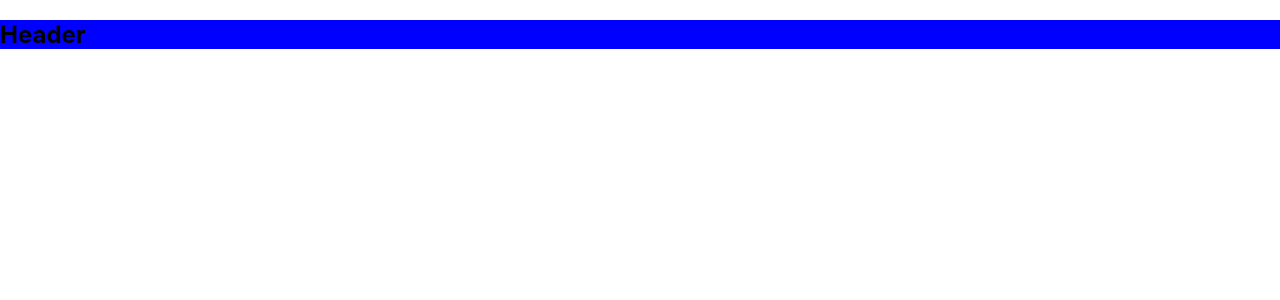
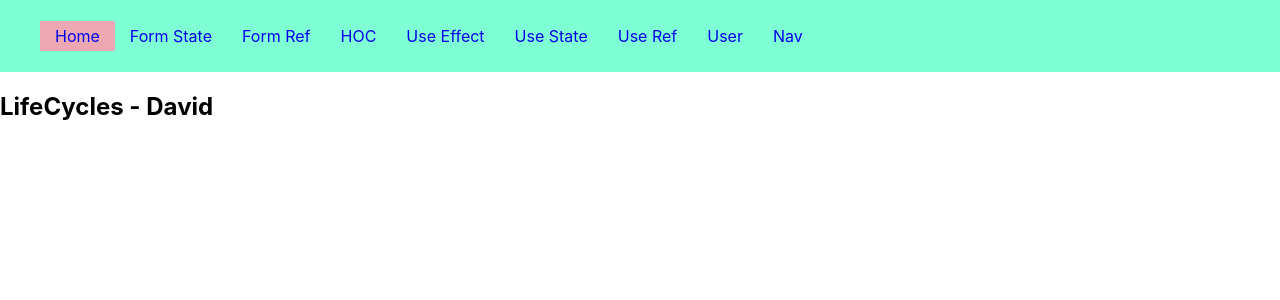
Before and after one commit to paravathmuhsin/react-basics, a React (Create React App) app: page / in a window 1280 px wide. Shown: the top 300 px of the page. Built offline with nearby package versions, Linux system fonts and the light colour scheme.

Commit message:
form and router

```diff
--- a/src/App.js
+++ b/src/App.js
@@ -14,6 +14,9 @@ import HOC from "./HOC";
 import FormState from "./FormState";
 import FormRef from "./FormRef";
 import { Outlet, RouterProvider, createBrowserRouter } from "react-router-dom";
+import Header from "./Header";
+import User from "./User";
+import Navigation from "./Navigation";
 
 // class App extends React.Component {
 //   render() {
@@ -26,12 +29,16 @@ const appRouters = createBrowserRouter([
     path: "/",
     element: (
       <>
-        <h2 style={{ backgroundColor: "blue" }}>Header</h2>
+        <Header />
         <Outlet />
       </>
     ),
     errorElement: <h2>404 - Not Found</h2>,
     children: [
+      {
+        index: true,
+        element: <LifeCycles />,
+      },
       {
         path: "form-state",
         element: <FormState />,
@@ -55,6 +62,15 @@ const appRouters = createBrowserRouter([
       {
         path: "ref",
         element: <UseRef />,
+      },
+      {
+        path: "user/:id",
+        element: <User />,
+      },
+
+      {
+        path: "nav",
+        element: <Navigation />,
       },
       {
         path: "*",
--- a/src/FormRef.js
+++ b/src/FormRef.js
@@ -19,11 +19,11 @@ const FormRef = () => {
     <>
       <div>FormRef</div>
       <form onSubmit={submitHandler}>
-        <label for="fname">First name:</label>
+        <label htmlFor="fname">First name:</label>
         <br />
         <input type="text" id="fname" ref={fnameRef} name="fname" />
         <br />
-        <label for="lname">Last name:</label>
+        <label htmlFor="lname">Last name:</label>
         <br />
         <input type="text" id="lname" ref={lnameRef} name="lname" />
         <br />
--- a/src/FormState.js
+++ b/src/FormState.js
@@ -20,7 +20,7 @@ const FormState = () => {
     <>
       <div>FormState</div>
       <form onSubmit={submitHandler}>
-        <label for="fname">First name:</label>
+        <label htmlFor="fname">First name:</label>
         <br />
         <input
           type="text"
@@ -30,7 +30,7 @@ const FormState = () => {
           value={form.fname}
         />
         <br />
-        <label for="lname">Last name:</label>
+        <label htmlFor="lname">Last name:</label>
         <br />
         <input
           type="text"
--- /dev/null
+++ b/src/Header.css
@@ -0,0 +1,16 @@
+.Header {
+  background-color: aquamarine;
+  padding: 10px 0;
+}
+
+.Header ul li {
+  display: inline-block;
+}
+
+.Header ul li a {
+  text-decoration: none;
+  padding: 5px 15px;
+}
+.Header ul li a.active {
+  background-color: #eca8b3;
+}
--- /dev/null
+++ b/src/Header.js
@@ -0,0 +1,86 @@
+import React from "react";
+import "./Header.css";
+import { Link, NavLink } from "react-router-dom";
+
+const Header = () => {
+  return (
+    <div className="Header">
+      <ul>
+        <li>
+          <NavLink
+            className={({ isActive }) => (isActive ? "active" : "")}
+            to="/"
+          >
+            Home
+          </NavLink>
+        </li>
+        <li>
+          <NavLink
+            to="/form-state"
+            className={({ isActive }) => (isActive ? "active" : "")}
+          >
+            Form State
+          </NavLink>
+        </li>
+        <li>
+          <NavLink
+            to="/form-ref"
+            className={({ isActive }) => (isActive ? "active" : "")}
+          >
+            Form Ref
+          </NavLink>
+        </li>
+        <li>
+          <NavLink
+            to="/hoc"
+            className={({ isActive }) => (isActive ? "active" : "")}
+          >
+            HOC
+          </NavLink>
+        </li>
+        <li>
+          <NavLink
+            to="/effect"
+            className={({ isActive }) => (isActive ? "active" : "")}
+          >
+            Use Effect
+          </NavLink>
+        </li>
+        <li>
+          <NavLink
+            to="/state"
+            className={({ isActive }) => (isActive ? "active" : "")}
+          >
+            Use State
+          </NavLink>
+        </li>
+        <li>
+          <NavLink
+            to="/ref"
+            className={({ isActive }) => (isActive ? "active" : "")}
+          >
+            Use Ref
+          </NavLink>
+        </li>
+        <li>
+          <NavLink
+            to="/user/77"
+            className={({ isActive }) => (isActive ? "active" : "")}
+          >
+            User
+          </NavLink>
+        </li>
+        <li>
+          <NavLink
+            to="/nav"
+            className={({ isActive }) => (isActive ? "active" : "")}
+          >
+            Nav
+          </NavLink>
+        </li>
+      </ul>
+    </div>
+  );
+};
+
+export default Header;
--- /dev/null
+++ b/src/Navigation.js
@@ -0,0 +1,19 @@
+import React from "react";
+import { Navigate, useNavigate } from "react-router-dom";
+
+const Navigation = () => {
+  const nav = useNavigate();
+
+  const clickHandler = () => {
+    nav("/hoc");
+  };
+  return (
+    <div>
+      Navigation
+      {true ? <Navigate to={"/hoc"} /> : null}
+      <button onClick={clickHandler}> redirect into hoc page</button>
+    </div>
+  );
+};
+
+export default Navigation;
--- /dev/null
+++ b/src/User.js
@@ -0,0 +1,9 @@
+import React from "react";
+import { useParams } from "react-router-dom";
+
+const User = () => {
+  const { id } = useParams();
+  return <div>User - {id}</div>;
+};
+
+export default User;
```
